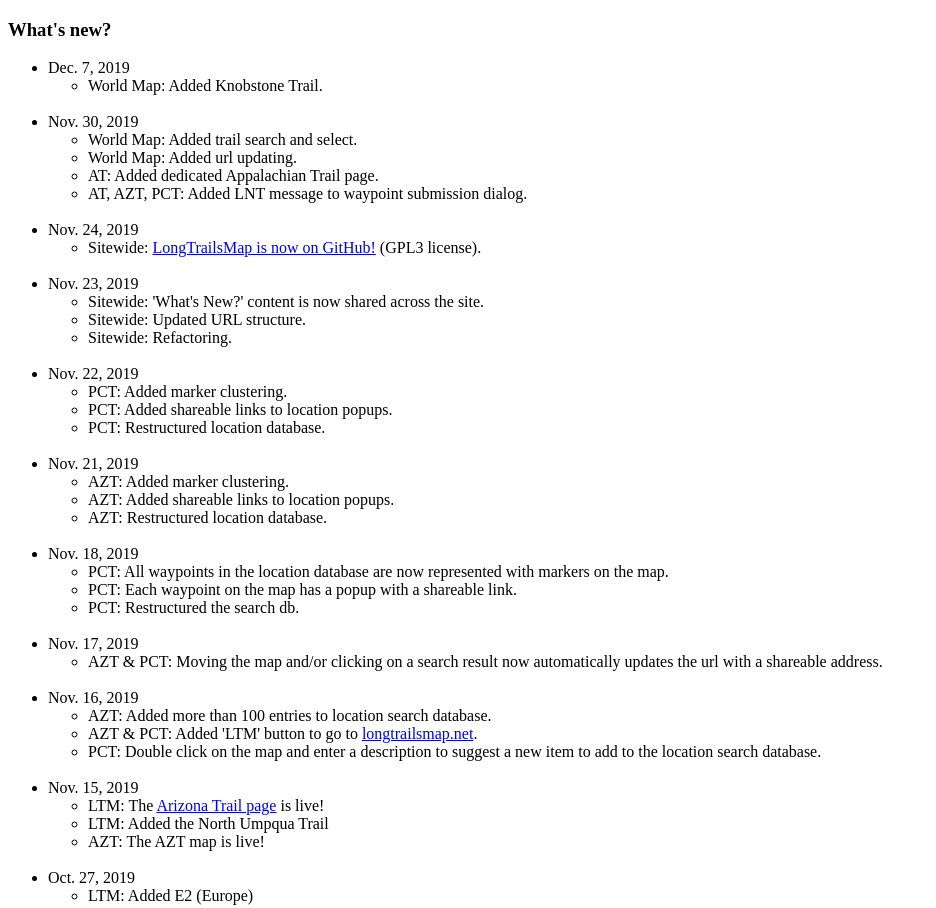
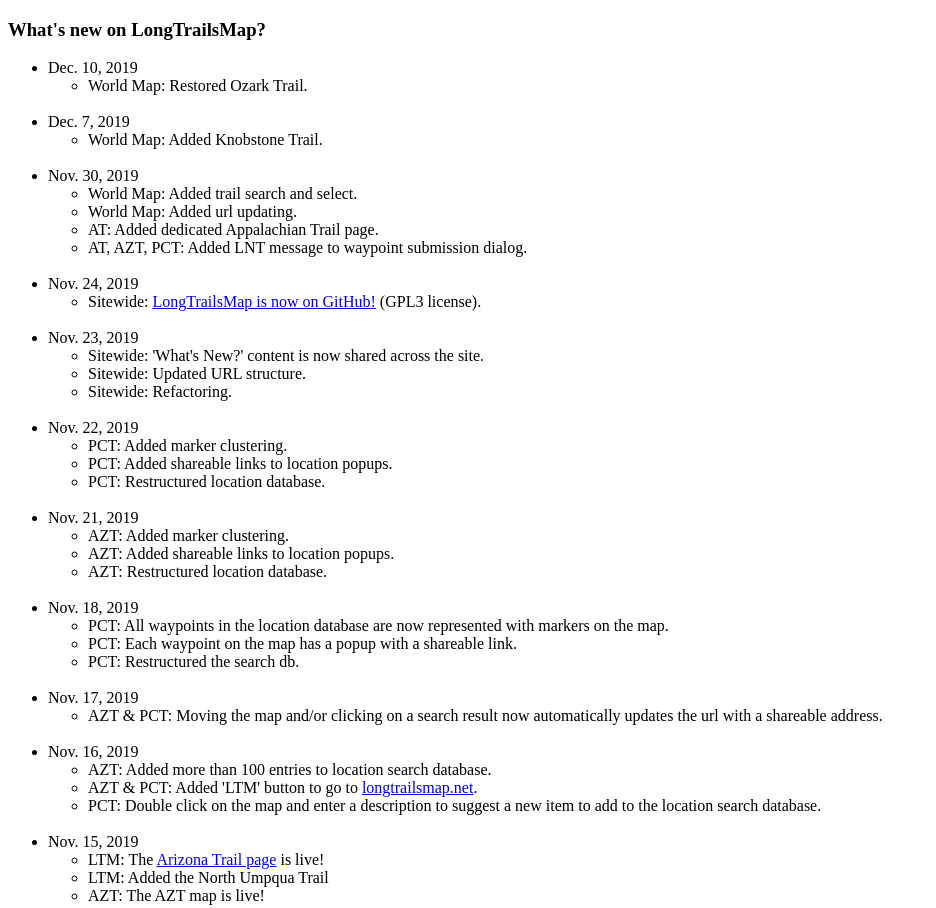
Before and after one commit to numbershikes/longtrailsmap, a plain HTML site: page whatsnew.html in a window 1280 px wide. Shown: the top 908 px of the page, without its empty margins (0-936 px from the left). Drawn offline with nearby package versions, Linux system fonts and the light colour scheme; a script that the page names is missing.

Commit message:
update whats new

```diff
--- a/common/whats-new-list.html
+++ b/common/whats-new-list.html
@@ -1,6 +1,12 @@
 <p>
-    <h3>What's new?</h3>
+    <h3>What's new on LongTrailsMap?</h3>
     <ul>
+        <li>Dec. 10, 2019</li>
+        <ul>
+            <li>World Map: Restored Ozark Trail.</li>
+        </ul>
+        <br>
+
         <li>Dec. 7, 2019</li>
         <ul>
             <li>World Map: Added Knobstone Trail.</li>
```
